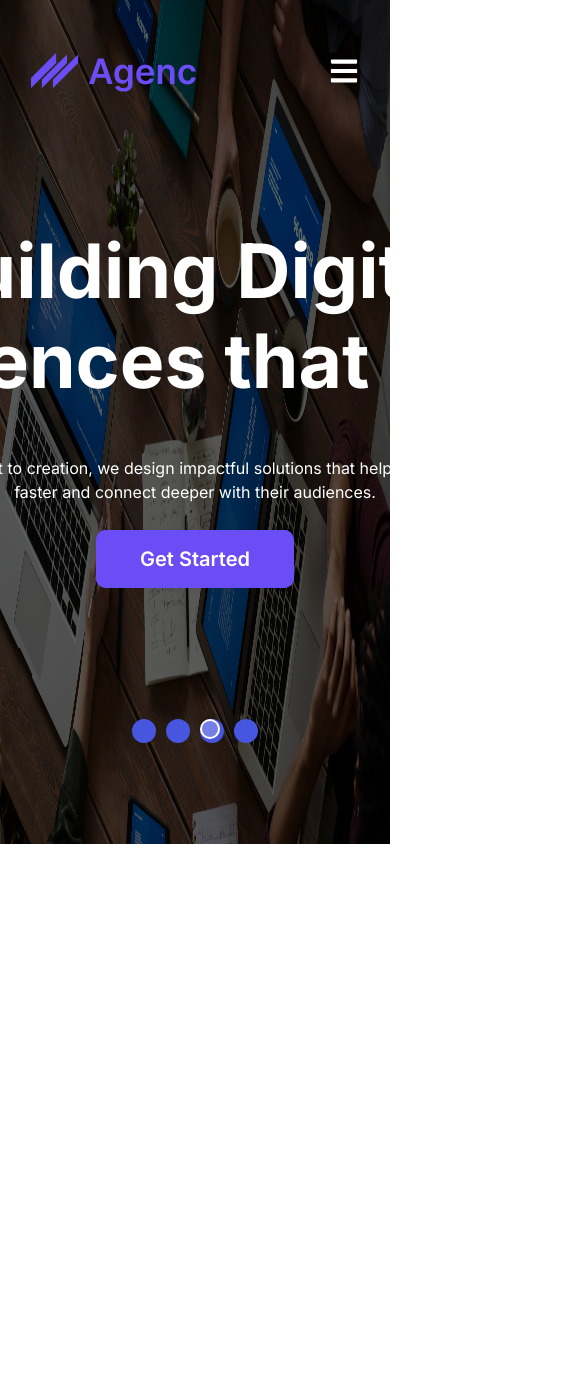
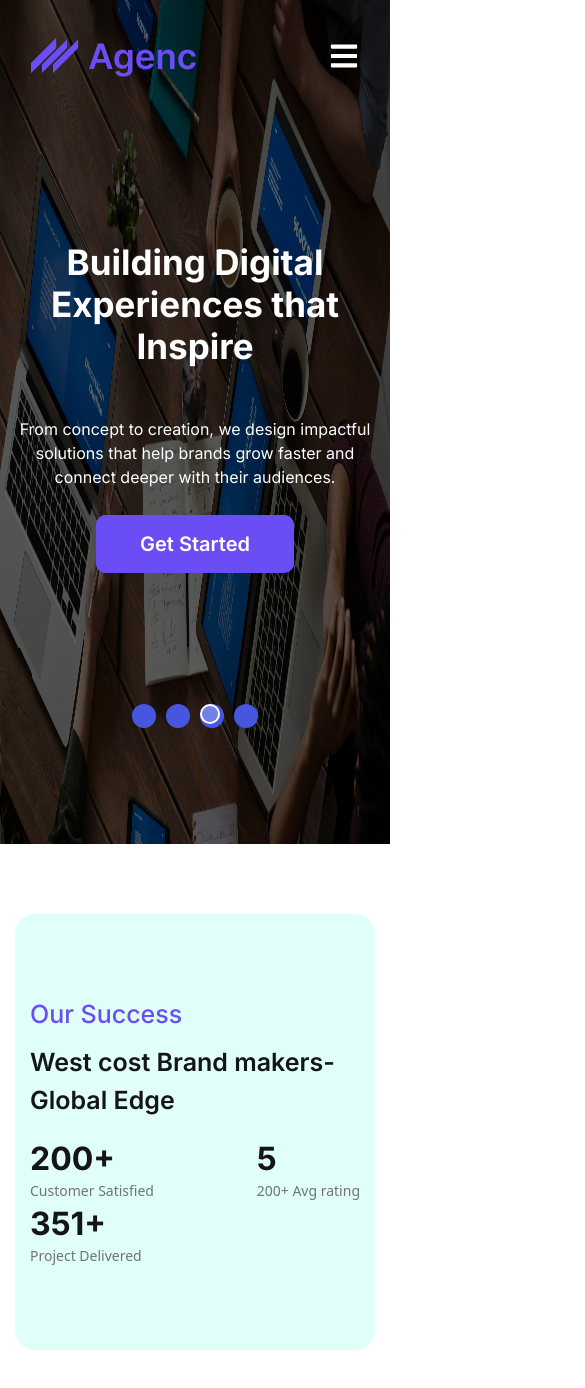
Before and after one commit to Roni006/agenc, a React (Vite) app: page / in a window 390 px wide. Shown: the top 1388 px of the page, 585 px wide, since content can reach past the window. Before the commit the page ends 844 px from the top, so only its background shows below. Built offline with nearby package versions, Linux system fonts and the light colour scheme.

Commit message:
resposnsive header banner and success section

```diff
--- a/src/components/Banner/Banner.jsx
+++ b/src/components/Banner/Banner.jsx
@@ -24,31 +24,31 @@ const Banner = () => {
                 <div className="banner-contents">
                     <img src={banner} alt="banner image" className='w-full h-screen' />
                     <div className='absolute top-0 left-0 w-full h-full bg-[rgba(0,0,0,0.61)] '>
-                        <div className="max-w-[950px] absolute top-[50%] left-[50%] -translate-x-2/4 -translate-y-2/4 z-10 text-center ">
+                        <div className="w-full lg:max-w-[950px] absolute top-[50%] left-[50%] -translate-x-2/4 -translate-y-2/4  text-center ">
 
                             {/* slick items */}
                             <Slider {...settings}>
                                 <div className="slider-item font-inter mb-5">
-                                    <h1 className='text-white text-[75px]   font-bold leading-[120%] font-inter '>We Help brands with high quality services</h1>
-                                    <p className='text-[16px] text-white pt-[50px] pb-[40px] max-w-[620px] mx-auto'>There are many variations of passages of Lorem Ipsum available, but the majority  have suffered alteration in some form, by injected humour, or randomised words which don't look.</p>
+                                    <h1 className='text-white text-[35px] lg:text-[75px] font-bold leading-[120%] font-inter '>We Help brands with high quality services</h1>
+                                    <p className='text-[16px] text-white pt-[50px] pb-10 max-w-[620px] mx-auto px-4 lg:px-0'>There are many variations of passages of Lorem Ipsum available, but the majority  have suffered alteration in some form, by injected humour, or randomised words which don't look.</p>
                                     <a href="#" className="py-[15px] px-[42px] bg-[#6A4DF4] text-white text-[20px] rounded-[10px] font-semibold border-2 border-[#6A4DF4] hover:bg-transparent  duration-300 font-inter">Get Started</a>
                                 </div>
 
                                 <div className="slider-item font-inter mb-5">
-                                    <h1 className='text-white text-[75px]   font-bold leading-[120%] font-inter '>Empowering Businesses with Creative Solutions</h1>
-                                    <p className='text-[16px] text-white pt-[50px] pb-[40px] max-w-[620px] mx-auto'>Discover innovative ideas and premium services crafted to elevate your brand. We turn your vision into a powerful digital experience that connects and inspire</p>
+                                    <h1 className='text-white text-[35px] lg:text-[75px] font-bold leading-[120%] font-inter '>Empowering Businesses with Creative Solutions</h1>
+                                    <p className='text-[16px] text-white pt-[50px] pb-10 max-w-[620px] mx-auto px-4 lg:px-0'>Discover innovative ideas and premium services crafted to elevate your brand. We turn your vision into a powerful digital experience that connects and inspire</p>
                                     <a href="#" className="py-[15px] px-[42px] bg-[#6A4DF4] text-white text-[20px] rounded-[10px] font-semibold border-2 border-[#6A4DF4] hover:bg-transparent  duration-300 font-inter">Get Started</a>
                                 </div>
 
                                 <div className="slider-item font-inter mb-5">
-                                    <h1 className='text-white text-[75px]   font-bold leading-[120%] font-inter '>Building Digital Experiences that Inspire</h1>
-                                    <p className='text-[16px] text-white pt-[50px] pb-[40px] max-w-[620px] mx-auto'>From concept to creation, we design impactful solutions that help brands grow faster and connect deeper with their audiences.</p>
+                                    <h1 className='text-white text-[35px] lg:text-[75px] font-bold leading-[120%] font-inter '>Building Digital Experiences that Inspire</h1>
+                                    <p className='text-[16px] text-white pt-[50px] pb-10 max-w-[620px] mx-auto px-4 lg:px-0'>From concept to creation, we design impactful solutions that help brands grow faster and connect deeper with their audiences.</p>
                                     <a href="#" className="py-[15px] px-[42px] bg-[#6A4DF4] text-white text-[20px] rounded-[10px] font-semibold border-2 border-[#6A4DF4] hover:bg-transparent  duration-300 font-inter">Get Started</a>
                                 </div>
 
                                 <div className="slider-item font-inter mb-5">
-                                    <h1 className='text-white text-[75px]   font-bold leading-[120%] font-inter '>Delivering Excellence in Every Pixel</h1>
-                                    <p className='text-[16px] text-white pt-[50px] pb-[40px] max-w-[620px] mx-auto'>We craft meaningful designs and smart strategies that empower brands to achieve more with less — blending art, technology, and innovation.</p>
+                                    <h1 className='text-white text-[35px] lg:text-[75px] font-bold leading-[120%] font-inter '>Delivering Excellence in Every Pixel</h1>
+                                    <p className='text-[16px] text-white pt-[50px] pb-10 max-w-[620px] mx-auto px-4 lg:px-0'>We craft meaningful designs and smart strategies that empower brands to achieve more with less — blending art, technology, and innovation.</p>
                                     <a href="#" className="py-[15px] px-[42px] bg-[#6A4DF4] text-white text-[20px] rounded-[10px] font-semibold border-2 border-[#6A4DF4] hover:bg-transparent  duration-300 font-inter">Get Started</a>
                                 </div>
                             </Slider>
--- a/src/components/Contact/Contact.jsx
+++ b/src/components/Contact/Contact.jsx
@@ -64,7 +64,7 @@ const Contact = () => {
     return (
         <>
             <ToastContainer />
-            <section className='bg-[#F3F3F3] py-[150px] hidden'>
+            <section className='bg-[#F3F3F3] py-[150px]'>
                 <div className="container">
                     <div className="contact-body grid grid-cols-2 gap-[146px] items-center">
                         <div className="contact-details">
--- a/src/components/Footer/Footer.jsx
+++ b/src/components/Footer/Footer.jsx
@@ -6,7 +6,7 @@ import logo from '../../assets/footer-logo.png'
 const Footer = () => {
     return (
         <>
-            <section className='pt-[150px] hidden'>
+            <section className='pt-[150px]'>
                 <div className="container">
                     <div className="footer-content flex gap-[110px] justify-between mb-[50px]">
                         <div className="item1 max-w-[33.33%]">
--- a/src/components/Navbar/Navbar.jsx
+++ b/src/components/Navbar/Navbar.jsx
@@ -1,14 +1,16 @@
+import { useState } from 'react';
 import logo from '../../assets/logo.png'
 // !react icon
-// import { FaBars } from "react-icons/fa6";
 import { FaBars } from "react-icons/fa";
-
+import { RxCross2 } from "react-icons/rx";
 // !react icon
 
+
 const Navbar = () => {
+    const [showMenu, setShowMenu] = useState(false)
     return (
         <>
-            <header className="lg:pt-[30px] pt-[50px] absolute top-0 left-0 w-full z-10 px-4 lg:px-0">
+            <header className="lg:pt-[30px] pt-[35px] absolute top-0 left-0 w-full z-10 px-4 lg:px-0">
                 <div className="container">
                     <div className="row flex justify-between items-center">
                         <div className="logo">
@@ -17,7 +19,7 @@ const Navbar = () => {
                             </a>
                         </div>
                         <div className="bar md:hidden block">
-                            <FaBars className='text-white text-[30px]' />
+                            <FaBars onClick={() => setShowMenu(true)} className='text-white text-[30px]' />
                         </div>
                         <div className="menus hidden md:block">
                             <nav>
@@ -34,6 +36,17 @@ const Navbar = () => {
                             <a href="#" className="py-[15px] px-[42px] bg-[#6A4DF4] text-white text-[20px] rounded-[10px] font-semibold border-1 border-[#6A4DF4] hover:bg-transparent hover:text-[#6A4DF4] duration-300 font-inter">Contact</a>
                         </div>
                     </div>
+                    <div className={`mobile-menu w-screen bg-[#694df4f3] z-99999 fixed top-0 right-0 flex flex-col justify-center items-center gap-4  duration-300 transition-all ease-in-out
+                        ${showMenu ? 'h-screen opacity-100' : 'h-0 opacity-0'}
+
+                        `}>
+                        <a href="Navbar.jsx">Home</a>
+                        <a href="#" >About</a>
+                        <a href="#">Service</a>
+                        <a href="#">Careers</a>
+                        <a href="#">Contact</a>
+                        <RxCross2 onClick={()=> setShowMenu(false)} className='absolute top-5 right-5 text-4xl cursor-pointer' />
+                    </div>
                 </div>
             </header>
         </>
--- a/src/components/Review/Review.jsx
+++ b/src/components/Review/Review.jsx
@@ -49,7 +49,7 @@ const Review = () => {
     };
     return (
         <>
-            <section className='pb-[150px] hidden'>
+            <section className='pb-[150px]'>
                 <div className="container">
                     <div className="service-top text-center max-w-[609px] mx-auto pb-[130px]">
                         <h3 className='font-inter font-bold text-[#151515] text-[45px] pb-5'>Some Client Reviews</h3>
--- a/src/components/Services/Services.jsx
+++ b/src/components/Services/Services.jsx
@@ -10,7 +10,7 @@ import marketing from '../../assets/service/marketing.png'
 const Services = () => {
     return (
         <>
-            <section className='pb-[105px]  hidden'>
+            <section className='pb-[105px]'>
                 <div className="container">
                     <div className="service-top text-center max-w-[609px] mx-auto ">
                         <h3 className='font-inter font-bold text-[#151515] text-[45px] pb-5 '>Our Provided Services</h3>
--- a/src/components/Success/Success.jsx
+++ b/src/components/Success/Success.jsx
@@ -8,36 +8,36 @@ let project = 351;
 const Success = () => {
     return (
         <>
-            <section className='pt-[170px] pb-[100px] hidden'>
+            <section className='pt-[70px] lg:pt-[170px] pb-[100px]'>
                 <div className="container">
-                    <div className="row flex items-center gap-[124px]  bg-[#E0FFF9] py-[85px] px-[50px] rounded-[20px] " >
-                        <div className="success-left w-2/5">
+                    <div className="row lg:flex items-center gap-[124px] bg-[#E0FFF9] py-[85px] px-[50px] rounded-[20px] pl-[15px] lg:pl-[55px] pr-[15px] lg:pr-[37]" >
+                        <div className="success-left w-full lg:w-2/5">
                             <div className="success-left-content">
-                                <h3 className='text-[#6A4DF4] text-[25px] font-medium font-inter leading-[120%] pb-[15px]  '>Our Success</h3>
-                                <h2 className='text-[#151515] text-[35px] font-semibold pr-4 font-inter'>West cost Brand makers-Global Edge</h2>
+                                <h3 className='text-[#6A4DF4] text-[25px] font-medium font-inter leading-[120%] pb-[15px] '>Our Success</h3>
+                                <h2 className='text-[#151515] text-[25px] lg:text-[35px] font-semibold pr-4 font-inter'>West cost Brand makers-Global Edge</h2>
                             </div>
                         </div>
-                        <div className="success-right w-3/5">
-                            <div className="success-right-content flex items-center justify-between">
+                        <div className="success-right w-full lg:w-3/5 pt-4 lg:pt-0">
+                            <div className="success-right-content flex items-center flex-wrap  justify-between ">
                                 <div className="numbers">
-                                    <h3 className='text-[#151515] text-[50px] font-bold font-inter '>
+                                    <h3 className='text-[#151515] text-[32px] lg:text-[50px] font-bold font-inter '>
                                         <CountUp end={Customer} />+
                                     </h3>
-                                    <p className='text-[#737373] text-[20px] font-medium leading-[120%]  '>Customer Satisfied</p>
+                                    <p className='text-[#737373] text-[14px] lg:text-[20px] font-medium leading-[120%]  '>Customer Satisfied</p>
                                 </div>
 
                                 <div className="numbers">
-                                    <h3 className='text-[#151515] text-[50px] font-bold font-inter '>
+                                    <h3 className='text-[#151515] text-[32px] lg:text-[50px] font-bold font-inter '>
                                         <CountUp end={rating} />
                                     </h3>
-                                    <p className='text-[#737373] text-[20px] font-medium leading-[120%] '>200+ Avg rating</p>
+                                    <p className='text-[#737373] text-[14px] lg:text-[20px] font-medium leading-[120%] '>200+ Avg rating</p>
                                 </div>
 
                                 <div className="numbers">
-                                    <h3 className='text-[#151515] text-[50px] font-bold font-inter '>
+                                    <h3 className='text-[#151515] text-[32px] lg:text-[50px] font-bold font-inter '>
                                         <CountUp end={project}/>+
                                         </h3>
-                                    <p className='text-[#737373] text-[20px] font-medium leading-[120%]  '>Project Delivered</p>
+                                    <p className='text-[#737373] text-[14px] lg:text-[20px] font-medium leading-[120%]  '>Project Delivered</p>
                                 </div>
                             </div>
 
--- a/src/components/Whychoose/Whychoose.jsx
+++ b/src/components/Whychoose/Whychoose.jsx
@@ -7,7 +7,7 @@ import  wcaBg from '../../assets/wca-img/wca-side-bg.jpg';
 const Whychoose = () => {
     return (
         <>
-            <section className='pt-[150px] pb-[106px] hidden'>
+            <section className='pt-[150px] pb-[106px]'>
                 <div className="container">
                     <div className="service-top text-center max-w-[802px] mx-auto ">
                         <h3 className='font-inter font-bold text-[#151515] text-[45px] pb-5 px-[135px] '>Why You Should Choose Agenc    </h3>
--- a/src/components/Work/Work.jsx
+++ b/src/components/Work/Work.jsx
@@ -10,7 +10,7 @@ import webApp from '../../assets/work-img/web-app.png';
 const Work = () => {
     return (
         <>
-            <section className="bg-[#F3F3F3] py-[140px] hidden ">
+            <section className="bg-[#F3F3F3] py-[140px] ">
                 <div className="container">
                     <div className="service-top text-center max-w-[609px] mx-auto ">
                         <h3 className='font-inter font-bold text-[#151515] text-[45px] pb-5 '>Our Recent Work</h3>
--- a/src/index.css
+++ b/src/index.css
@@ -20,11 +20,26 @@
         font-family: "Inter", sans-serif;
     }
 
+    .mobile-menu {
+        color: #ffffff;
+        font-size: 18px;
+        font-weight: 700;
+        font-size: 18px;
+        line-height: 26px;
+        transition: all .2s linear;
+        font-family: "Inter", sans-serif;
+    }
+
     .menus .menu li a:hover {
         color: #4756DF;
     }
+
+    .mobile-menu a:hover {
+        color: #4756DF;
+    }
+
     /* //! footer section */
-    .menu li a{
+    .menu li a {
         font-size: 16px;
         font-family: "Inter", sans-serif;
         line-height: 40px;
@@ -32,9 +47,11 @@
         display: inline-block;
         transition: all 0.2s linear;
     }
-    .menu li a:hover{
+
+    .menu li a:hover {
         color: #6a4df4;
     }
+
     /* //! footer section */
 }
 
@@ -81,7 +98,20 @@
 /* ! react slick slider css */
 
 /*! review section css */
-.slick-center .review-item{
+.slick-center .review-item {
     background-color: #F4EFEF !important;
 }
+
 /*! review section css */
+
+/*! header menus  */
+.mobile-menu ul li a {
+    color: #fff !important;
+    font-weight: bold;
+}
+
+.mobile-menu ul li a:hover {
+    color: #4756DF !important;
+}
+
+/*! header menus  */
```
Also changed, not shown: src/App.jsx (+6 -6 lines).
